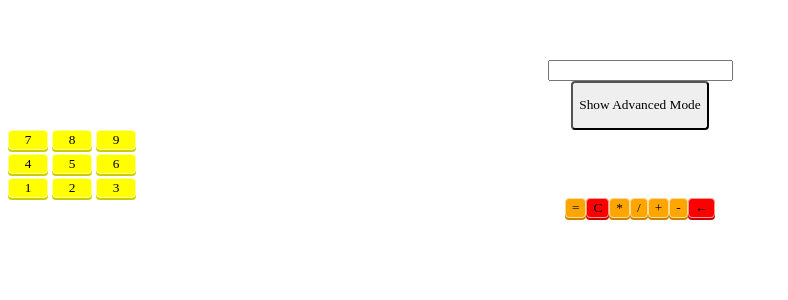
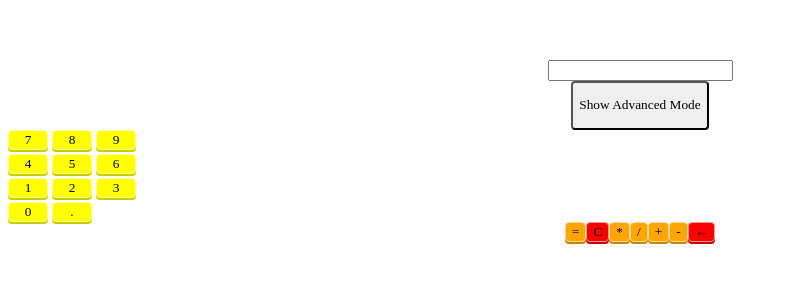
Before and after one commit to Auralcat/v-calculator, a Vue app: page / in a window 1280 px wide. Shown: the top 300 px of the page, without its empty margins (0-788 px from the left). Built offline with nearby package versions, Linux system fonts and the light colour scheme.

Commit message:
Create 0 and dot buttons

```diff
--- a/src/components/Main.vue
+++ b/src/components/Main.vue
@@ -24,6 +24,8 @@
         <calc-button class="number" label="1"/>
         <calc-button class="number" label="2"/>
         <calc-button class="number" label="3" />
+        <calc-button class="number" label="0" />
+        <calc-button class="number" label="." />
       </div>
       <calc-button class="operation" label="=" />
       <calc-button class="warning" label="C" />
```
